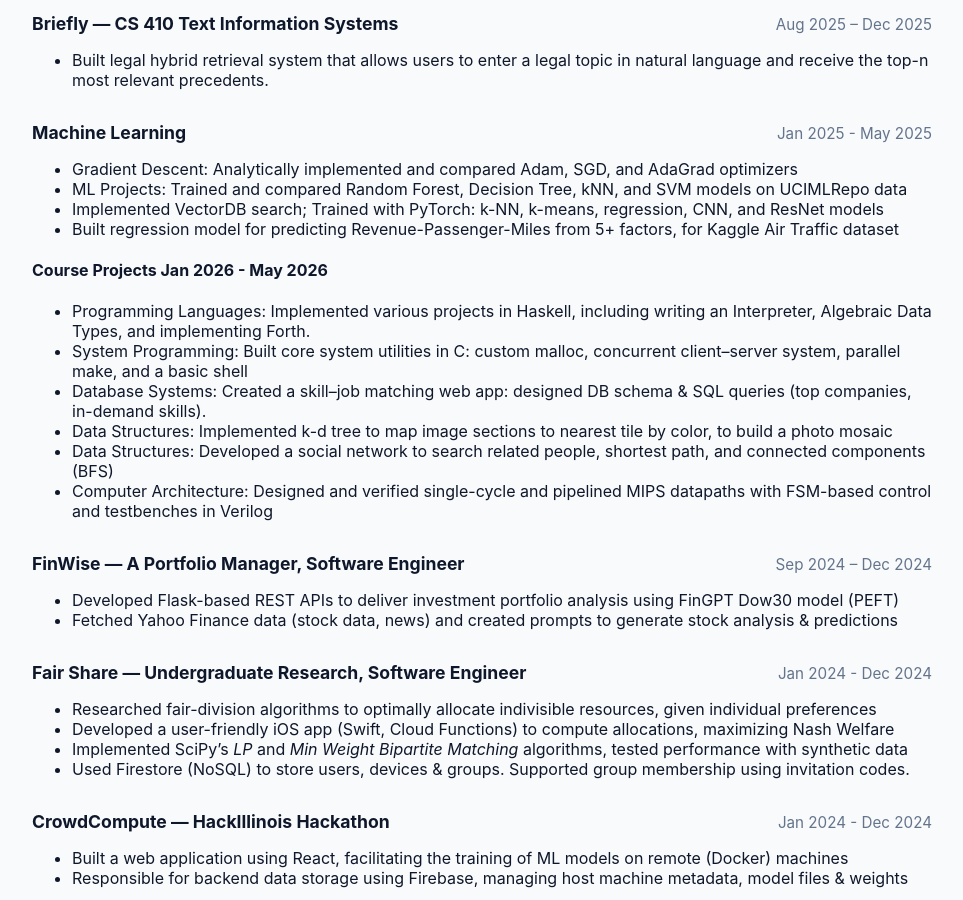
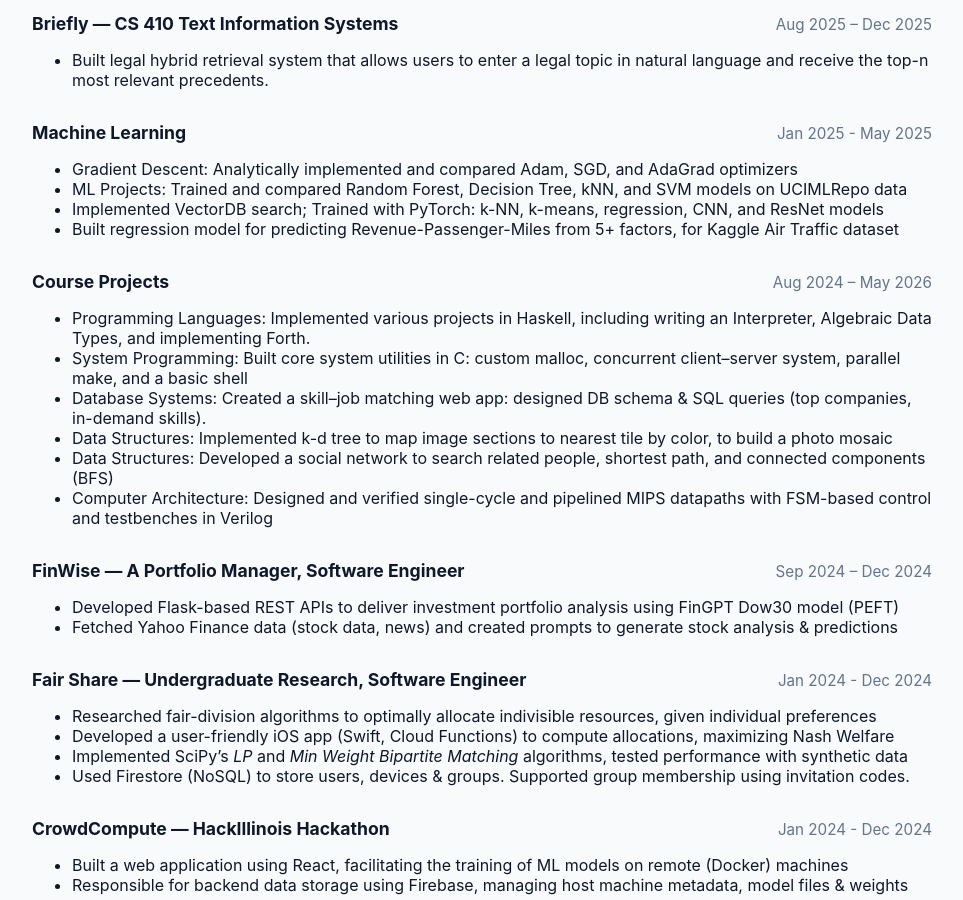
Before and after one commit to srikarpisupati/srikarpisupati.github.io, a Jekyll site: the page built from projects.md, in a window 1280 px wide and 900 px high, scrolled down 652 px. Shown: the whole window, without its empty margins (158-1121 px from the left). Built offline with Jekyll 4.4.1, drawn with Linux system fonts in a browser that asks for light colours.

Commit message:
Revise course projects section and timeline
Updated course project timeline and added project details.

```diff
--- a/projects.md
+++ b/projects.md
@@ -55,7 +55,11 @@ Implemented in Go from scratch:
 * Implemented VectorDB search; Trained with PyTorch: k-NN, k-means, regression, CNN, and ResNet models
 * Built regression model for predicting Revenue-Passenger-Miles from 5+ factors, for Kaggle Air Traffic dataset
 
-#### Course Projects                                                       Jan 2026 - May 2026
+<div class="project-header">
+  <h4>Course Projects</h4>
+  <span>Aug 2024 – May 2026</span>
+</div>
+
 * Programming Languages: Implemented various projects in Haskell, including writing an Interpreter, Algebraic Data Types, and implementing Forth.
 * System Programming: Built core system utilities in C: custom malloc, concurrent client–server system, parallel make, and a basic shell
 * Database Systems: Created a skill–job matching web app: designed DB schema & SQL queries (top companies, in-demand skills).
```
